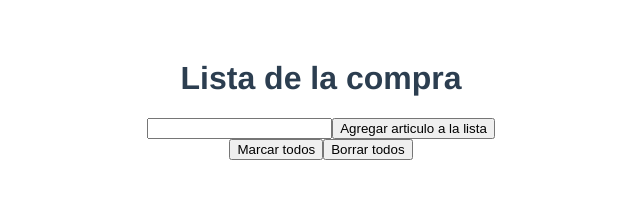
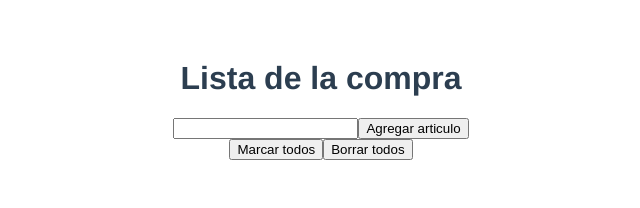
Before and after one commit to hermanu/todo-app, a Vue app: page / in a window 1280 px wide. Shown: the top 208 px of the page, without its empty margins (319-959 px from the left). Built offline with nearby package versions, Linux system fonts and the light colour scheme.

Commit message:
Fixed add button

```diff
--- a/src/App.vue
+++ b/src/App.vue
@@ -3,7 +3,7 @@
   <form @submit.prevent="addNewTodo">
     <label for="newTodo"></label>
     <input v-model="newTodo" type="text" name="newTodo" />
-    <button>Agregar articulo a la lista</button>
+    <button>Agregar articulo</button>
   </form>
   <button @click="markAllDone">Marcar todos</button>
   <button @click="removeAll">Borrar todos</button>
```
